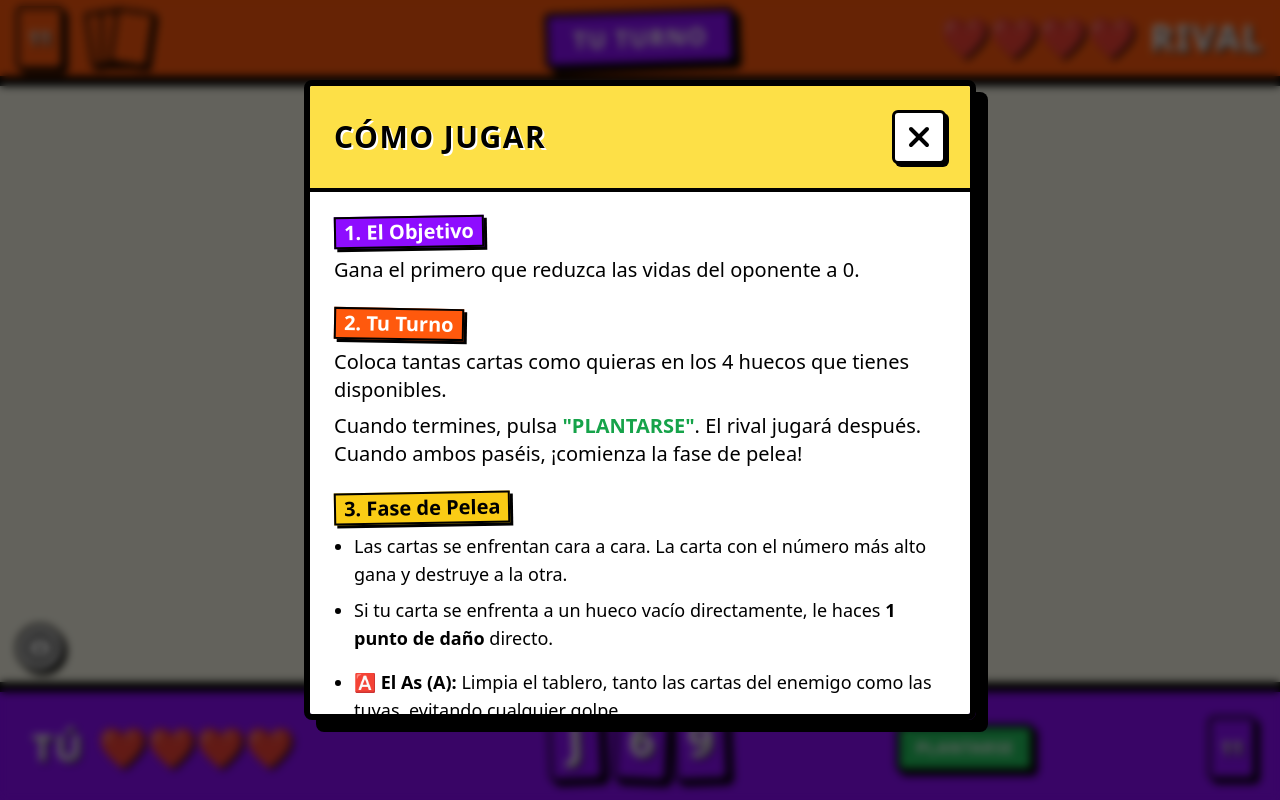
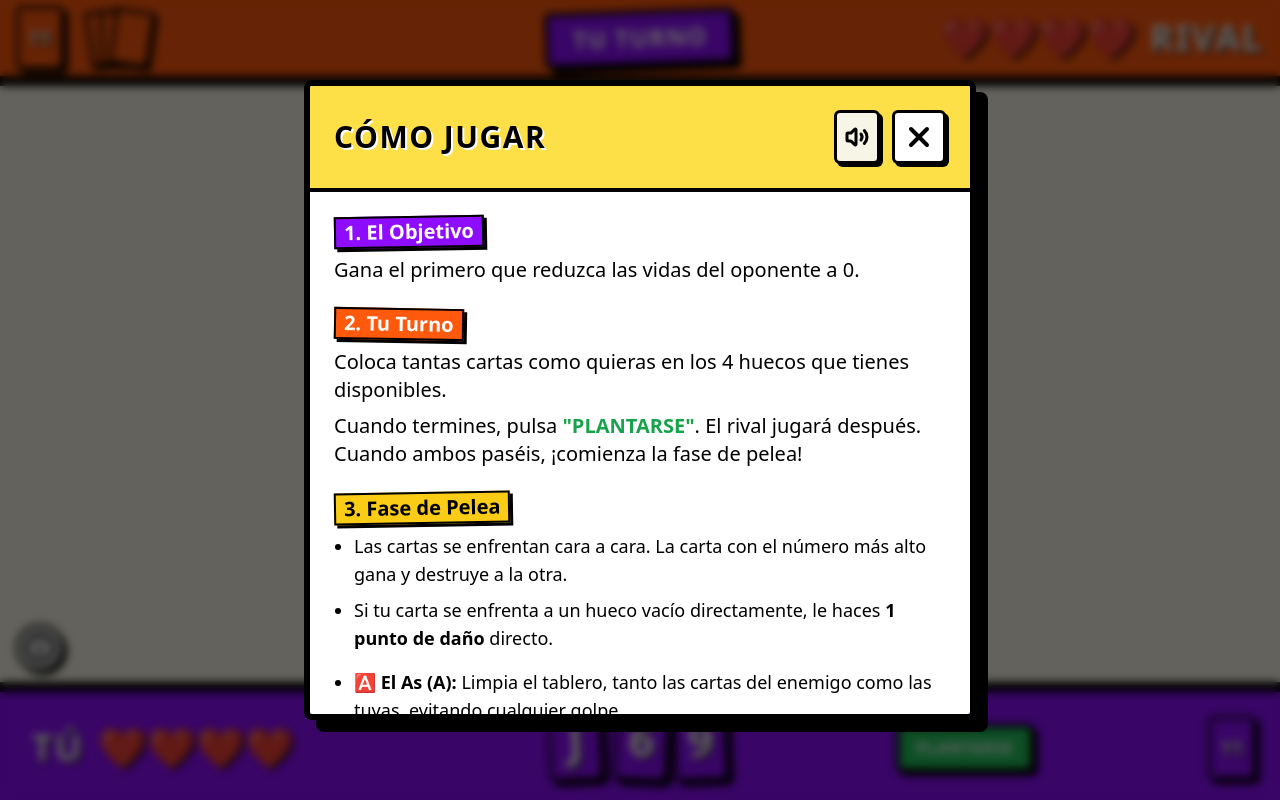
Before and after one commit to antonio10bc-hub/MagicPoker, a Next.js app: page / in a window 1280 px wide. Both pictures are taken after a click on the button 40 px from the left and 648 px from the top of the page. Built offline with nearby package versions, Linux system fonts and the light colour scheme.

Commit message:
mute button

```diff
--- a/app/page.tsx
+++ b/app/page.tsx
@@ -5,9 +5,10 @@ import { Card } from '@/components/game/GameCardLOLO';
 import { useEffect, useState } from 'react';
 import { clsx } from 'clsx';
 import { motion, AnimatePresence } from 'framer-motion';
-import { Info, X } from 'lucide-react';
-// IMPORTE DE SONIDOS
-import { playSound } from '@/lib/sounds';
+// AÑADIDO: Iconos de volumen
+import { Info, X, Volume2, VolumeX } from 'lucide-react';
+// AÑADIDO: Funciones de control de mute
+import { playSound, toggleMute, getMuteState } from '@/lib/sounds';
 
 export default function Home() {
   const {
@@ -18,6 +19,9 @@ export default function Home() {
   const [selectedCardId, setSelectedCardId] = useState<string | null>(null);
   const [countdown, setCountdown] = useState(5);
   const [showRules, setShowRules] = useState(false);
+
+  // AÑADIDO: Estado local para el icono de mute
+  const [isMutedUI, setIsMutedUI] = useState(getMuteState());
 
   useEffect(() => {
     startGame();
@@ -62,6 +66,13 @@ export default function Home() {
     playSound('click', 0.5);
     placeCard(selectedCardId, slotIndex);
     setSelectedCardId(null);
+  };
+
+  // AÑADIDO: Handler para el botón de Mute
+  const handleToggleMute = () => {
+      const newState = toggleMute(); // Cambia variable global
+      setIsMutedUI(newState);        // Actualiza icono local
+      if (!newState) playSound('click'); // Feedback si activamos sonido
   };
 
   // --- ESTILOS DE BOTONES ---
@@ -127,7 +138,7 @@ export default function Home() {
   return (
     <main className="h-svh w-full flex flex-col bg-[#F7F5E6] text-black overflow-hidden relative select-none font-comic pattern-dots-sm">
 
-      {/* --- MODAL DE REGLAS --- */}
+      {/* --- MODAL DE REGLAS + MUTE --- */}
       <AnimatePresence>
         {showRules && (
             <motion.div
@@ -148,12 +159,30 @@ export default function Home() {
                         <h2 className="text-2xl sm:text-3xl font-black uppercase tracking-wider drop-shadow-[2px_2px_0_#fff]">
                             CÓMO JUGAR
                         </h2>
+
+                        {/* AÑADIDO: Contenedor de botones (Mute + Cerrar) */}
+                        <div className="flex gap-3">
+                            {/* Botón Mute */}
+                            <button
+                                onClick={handleToggleMute}
+                                className={clsx(
+                                    "p-2 rounded-md border-[3px] border-black shadow-[3px_3px_0_#000] active:translate-y-1 active:shadow-none transition-all",
+                                    // Muteado: Negro con icono blanco / Con sonido: Blanco Hueso con icono negro
+                                    isMutedUI ? "bg-black text-white" : "bg-[#F7F5E6] text-black hover:bg-[#e8e6d9]"
+                                )}
+                                title={isMutedUI ? "Activar sonido" : "Silenciar"}
+                            >
+                                {isMutedUI ? <VolumeX className="w-6 h-6 stroke-[3px]" /> : <Volume2 className="w-6 h-6 stroke-[3px]" />}
+                            </button>
+
+                            {/* Botón Cerrar */}
                             <button
                                 onClick={() => { playSound('click'); setShowRules(false); }}
                                 className="bg-white hover:bg-red-100 p-2 rounded-md border-[3px] border-black shadow-[3px_3px_0_#000] active:translate-y-1 active:shadow-none transition-all"
                             >
                                 <X className="w-6 h-6 sm:w-8 sm:h-8 stroke-[3px]" />
                             </button>
+                        </div>
                     </div>
 
                     <div className="p-6 space-y-6 text-lg sm:text-xl font-medium leading-relaxed">
--- a/lib/sounds.ts
+++ b/lib/sounds.ts
@@ -10,9 +10,24 @@ const SOUNDS = {
 
 export type SoundName = keyof typeof SOUNDS;
 
+// Estado global de silencio (por defecto false = hay sonido)
+let isMuted = false;
+
+// Función para alternar el estado y devolver el nuevo valor
+export const toggleMute = (): boolean => {
+    isMuted = !isMuted;
+    return isMuted;
+};
+
+// Función para obtener el estado actual (útil para inicializar la UI)
+export const getMuteState = (): boolean => isMuted;
+
 export const playSound = (name: SoundName, volume: number = 0.5) => {
   // Evitar ejecución en servidor (Next.js)
   if (typeof window === 'undefined') return;
+
+  // Si está muteado, no reproducimos nada
+  if (isMuted) return;
 
   try {
     const fileName = SOUNDS[name];
```
Lines whose indentation alone changed are shown as unchanged.
